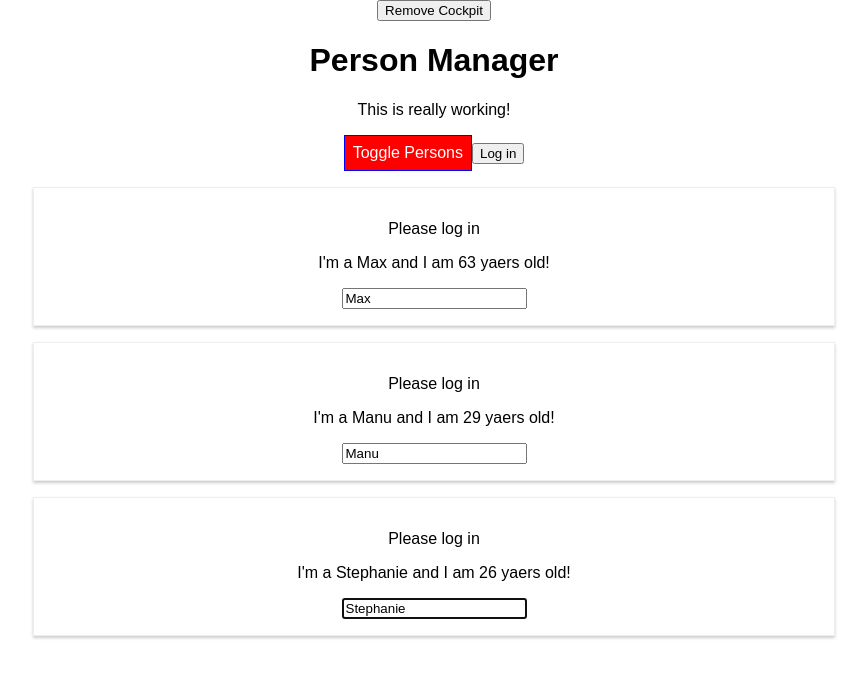
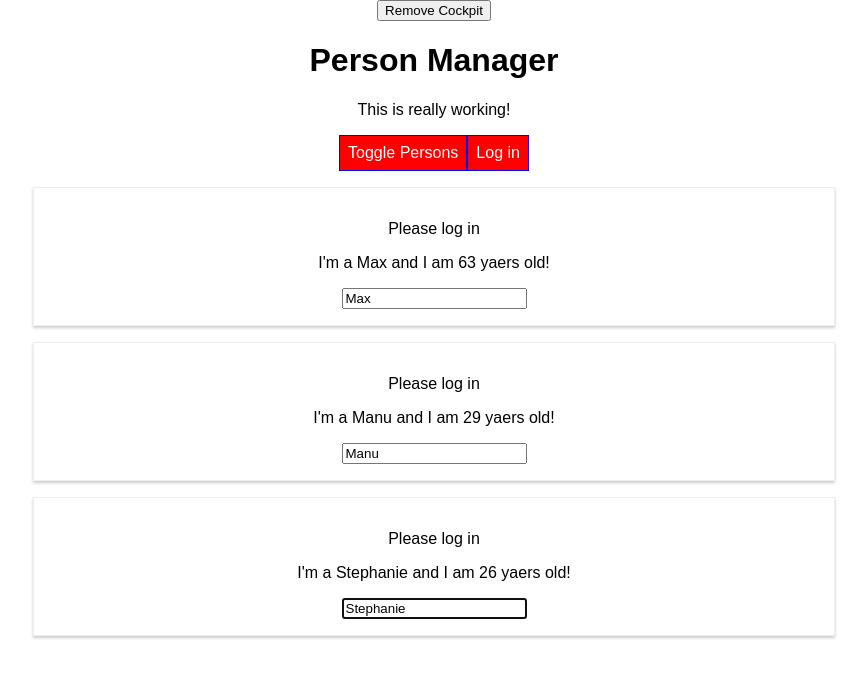
Before and after one commit to jswob/react-complete-guide, a React (Create React App) app: page / in a window 1280 px wide. Shown: the top 678 px of the page, without its empty margins (206-1073 px from the left). Built offline with nearby package versions, Linux system fonts and the light colour scheme.

Commit message:
Use context to inject props to deeply nested components

```diff
--- a/src/components/Cockpit/Cockpit.js
+++ b/src/components/Cockpit/Cockpit.js
@@ -1,6 +1,7 @@
 import React, { useEffect, useRef } from "react";
 
 import "./Cockpit.css";
+import AuthContext from "../../context/auth-context";
 
 const cockpit = (props) => {
   const toggleBtnRef = useRef();
@@ -65,7 +66,13 @@
       <button ref={toggleBtnRef} style={btnClass} onClick={props.clicked}>
         Toggle Persons
       </button>
-      <button onClick={props.login}>Log in</button>
+      <AuthContext.Consumer>
+        {({ login }) => (
+          <button style={btnClass} onClick={login}>
+            Log in
+          </button>
+        )}
+      </AuthContext.Consumer>
     </div>
   );
 };
--- a/src/components/Persons/Person/Person.js
+++ b/src/components/Persons/Person/Person.js
@@ -2,6 +2,8 @@
 import PropTypes from "prop-types";
 import "./Person.css";
 import withClass from "../../../hoc/withClass";
+
+import AuthContext from "../../../context/auth-context";
 
 class Person extends Component {
   constructor(props) {
@@ -19,7 +21,11 @@
 
     return (
       <Fragment>
-        {this.props.isAuth ? <p>Authenticated!</p> : <p>Please log in</p>}
+        <AuthContext.Consumer>
+          {(context) =>
+            context.authenticated ? <p>Authenticated!</p> : <p>Please log in</p>
+          }
+        </AuthContext.Consumer>
         <p onClick={this.props.click}>
           I'm a {this.props.name} and I am {this.props.age} yaers old!
         </p>
--- a/src/components/Persons/Persons.js
+++ b/src/components/Persons/Persons.js
@@ -43,7 +43,6 @@
           key={person.id}
           click={() => this.props.clicked(index)}
           changed={(event) => this.props.changed(event, person.id)}
-          isAuth={this.props.isAuthenticated}
         />
       );
     });
--- a/src/containers/App.js
+++ b/src/containers/App.js
@@ -3,8 +3,9 @@
 import classes from "./App.css";
 import Persons from "../components/Persons/Persons";
 import Cockpit from "../components/Cockpit/Cockpit";
-import Radium from "radium";
+// import Radium from "radium";
 import withClass from "../hoc/withClass";
+import AuthContext from "../context/auth-context";
 
 class App extends Component {
   constructor(props) {
@@ -94,23 +95,28 @@
           persons={this.state.persons}
           clicked={this.deletePersonHandler}
           changed={this.nameChangedHandler}
-          isAuthenticated={this.state.authenticated}
         />
       );
     }
     return (
       <Fragment>
         <button onClick={this.removeCockpitHandler}>Remove Cockpit</button>
+        <AuthContext.Provider
+          value={{
+            authenticated: this.state.authenticated,
+            login: this.loginHandler,
+          }}
+        >
           {this.state.showCockpit ? (
             <Cockpit
               title={this.props.appTitle}
               personsLength={this.state.persons.length}
               showPersons={this.state.showPersons}
               clicked={this.togglePersonsHandler}
-            login={this.loginHandler}
             />
           ) : null}
           {persons}
+        </AuthContext.Provider>
       </Fragment>
     );
   }
--- /dev/null
+++ b/src/context/auth-context.js
@@ -0,0 +1,8 @@
+import React from "react";
+
+const authContext = React.createContext({
+  authenticated: false,
+  login: () => {},
+});
+
+export default authContext;
```
Lines whose indentation alone changed are shown as unchanged.
